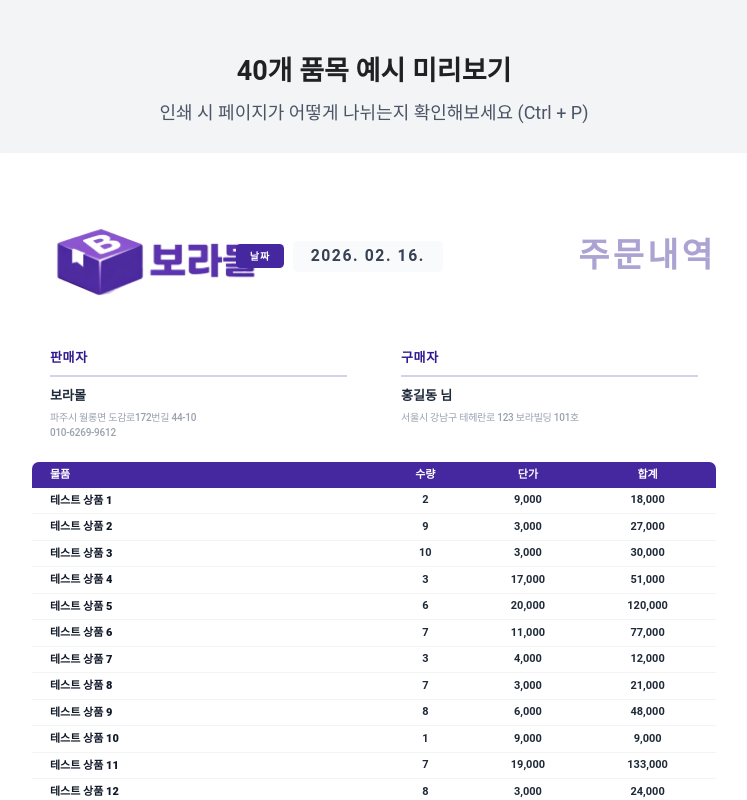
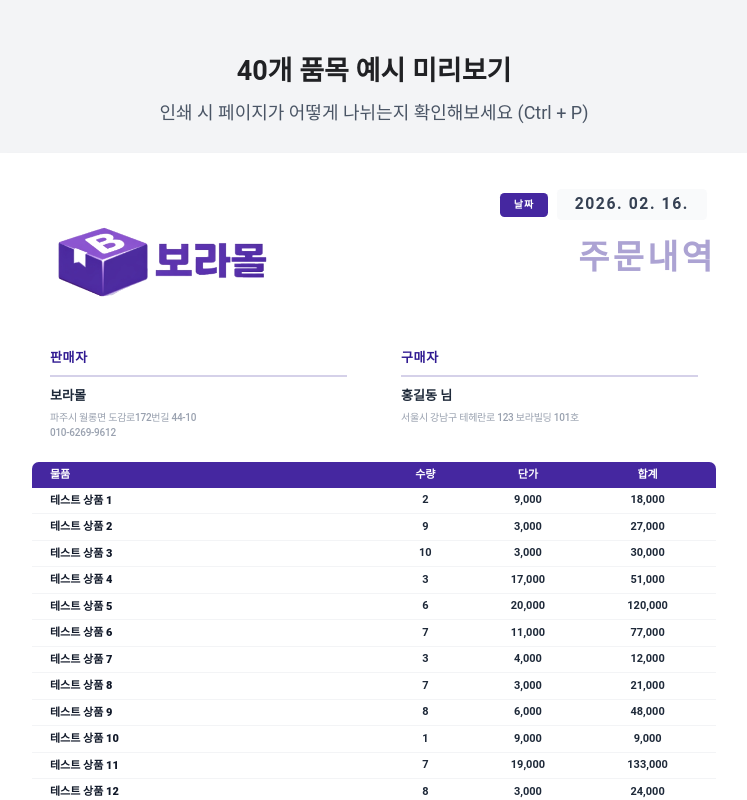
Before and after one commit to dlsekals/boramall, a Next.js app: page /invoice/preview in a window 1280 px wide. Shown: the top 800 px of the page, without its empty margins (266-1013 px from the left). Built offline with nearby package versions, Linux system fonts and the light colour scheme; no server answers; the database is empty.

Commit message:
Fix image save silently failing via use client and move date

```diff
--- a/app/components/InvoiceTemplate.tsx
+++ b/app/components/InvoiceTemplate.tsx
@@ -1,5 +1,8 @@
+"use client";
+
 import { boramallLogo, saemaeulLogo } from './logos';
 import { useEffect, useState } from 'react';
+import html2canvas from 'html2canvas';
 
 export interface InvoiceData {
   customerName: string;
@@ -58,14 +61,15 @@ export default function InvoiceTemplate({ data, elementId = "invoice-capture", h
 
   const handleDownloadImage = async () => {
     const element = document.getElementById(elementId);
-    if (element) {
-      const { toPng } = await import('html-to-image');
+    if (!element) return;
 
     const buttonContainer = element.querySelector('.no-capture') as HTMLElement;
-      if (buttonContainer) buttonContainer.style.visibility = 'hidden';
+    if (buttonContainer) buttonContainer.style.display = 'none';
 
     try {
-        const dataUrl = await toPng(element, { cacheBust: true, pixelRatio: 2, backgroundColor: '#ffffff' });
+      const canvas = await html2canvas(element, { scale: 2, useCORS: true, allowTaint: true, backgroundColor: '#ffffff' });
+      const dataUrl = canvas.toDataURL('image/png');
+
       const link = document.createElement("a");
       link.href = dataUrl;
       link.download = `Invoice_${data.customerName}.png`;
@@ -74,8 +78,7 @@ export default function InvoiceTemplate({ data, elementId = "invoice-capture", h
       console.error("Failed to generate image", error);
       alert("이미지 저장 중 오류가 발생했습니다.");
     } finally {
-        if (buttonContainer) buttonContainer.style.visibility = 'visible';
-      }
+      if (buttonContainer) buttonContainer.style.display = '';
     }
   };
 
@@ -94,16 +97,16 @@ export default function InvoiceTemplate({ data, elementId = "invoice-capture", h
       )}
 
       {/* Header */}
-      <div className="px-8 pt-6 pb-2 flex justify-between items-center border-b-2 border-transparent">
+      <div className="px-8 pt-6 pb-2 flex justify-between items-start border-b-2 border-transparent">
         <div className="flex-1 flex items-center pt-2">
             {/* Logo: base64 properly background-stripped natively */}
             <img src={cleanLogo} alt="보라몰" className="h-28 lg:h-32 object-contain transform scale-110 origin-left" />
         </div>
-        <div className="flex-1 flex justify-end items-center gap-2 relative right-4 lg:right-10">
+        <div className="flex-1 flex flex-col items-end justify-start gap-2 pt-2">
+            <div className="flex items-center gap-2 mb-2 pr-2">
                 <div className={`${themeColor} text-white px-3 py-1 rounded text-[10px] font-bold tracking-widest whitespace-nowrap`}>날짜</div>
                 <div className="font-bold text-gray-700 text-sm tracking-widest bg-gray-50 px-4 py-1 rounded whitespace-nowrap">{data.date}</div>
             </div>
-        <div className="flex-1 text-right">
             <h2 className={`text-3xl font-black ${textColor} opacity-40 uppercase tracking-widest`}>주문내역</h2>
         </div>
       </div>
```
Lines whose indentation alone changed are shown as unchanged.
